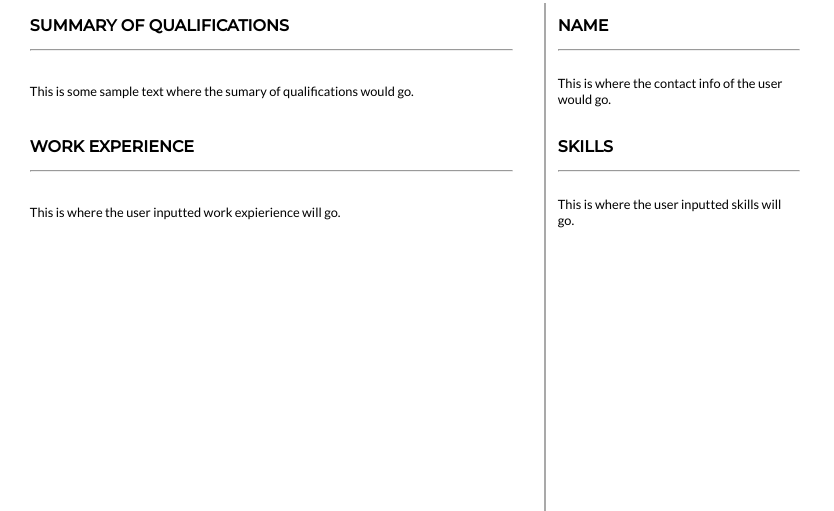
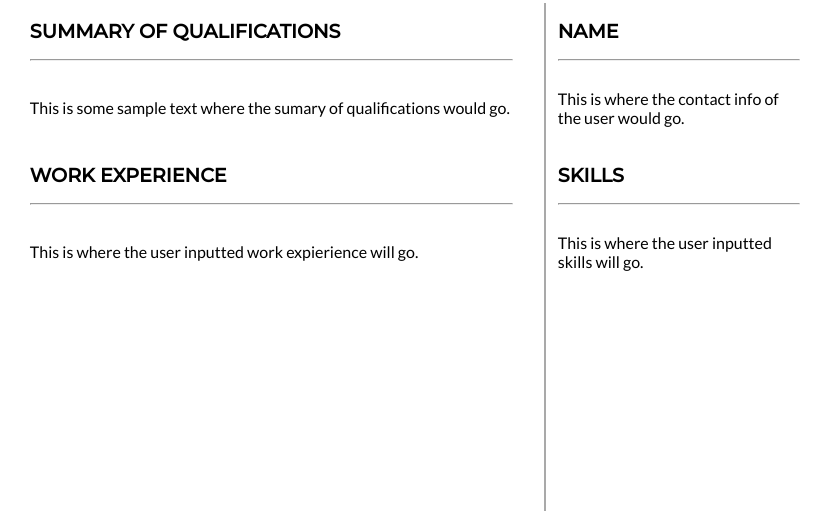
Before and after one commit to brainyshadow/resume-maker, a Python web app: template templates/templateOne.html in a window 1280 px wide. Shown: the top 511 px of the page, without its empty margins (0-834 px from the left). Run offline with Jinja, Linux system fonts and the light colour scheme; the template is opened without the code that fills it, so the values that code supplies are empty.

Commit message:
Small font changes that will allow the right amount of content to fit onto the resume

```diff
--- a/templates/templateOne.html
+++ b/templates/templateOne.html
@@ -49,11 +49,11 @@
       }
       .resume-title {
         font-family: "Montserrat", sans-serif;
-        font-size: 1rem;
+        font-size: 1.2rem;
       }
       .resume-content {
         font-family: "Lato", sans-serif;
-        font-size: 0.8rem;
+        font-size: 1rem;
       }
     </style>
     <script>
```
Also changed, not shown: 1 other file.
